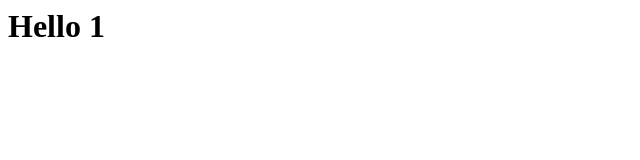
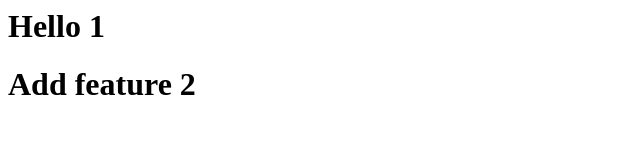
Before and after one commit to HungTran93/example1, a plain HTML site: page index.html in a window 1280 px wide. Shown: the whole page, without its empty margins (0-640 px from the left). Drawn offline with Linux system fonts and the light colour scheme.

Commit message:
Added feature 2

```diff
--- a/index.html
+++ b/index.html
@@ -1 +1,2 @@
 <h1>Hello 1</h1>
+<h1>Add feature 2</h1>
```
